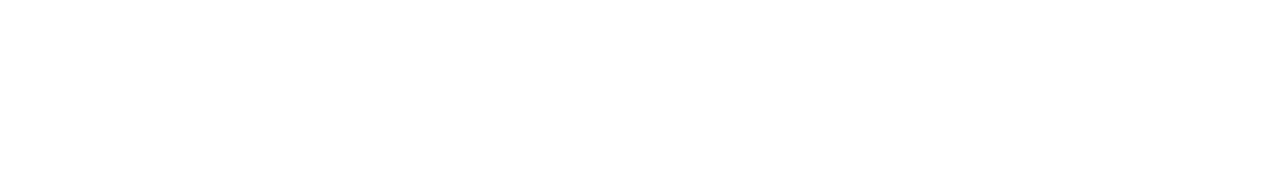
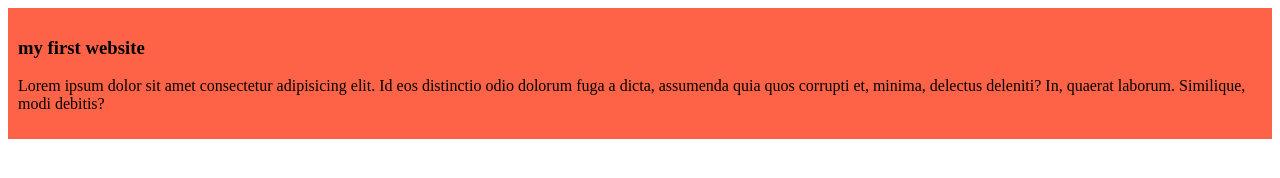
Before and after one commit to mobarak-06/my-simple-website, a plain HTML site: page index.html in a window 1280 px wide. Drawn offline with Linux system fonts and the light colour scheme.

Commit message:
added the first blog

```diff
--- a/index.html
+++ b/index.html
@@ -4,8 +4,12 @@
     <meta charset="UTF-8">
     <meta name="viewport" content="width=device-width, initial-scale=1.0">
     <title>my simple website</title>
+    <link rel="stylesheet" href="styles/blog.css"
 </head>
 <body>
-
+    <div>
+        <h3>my first website</h3>
+        <p>Lorem ipsum dolor sit amet consectetur adipisicing elit. Id eos distinctio odio dolorum fuga a dicta, assumenda quia quos corrupti et, minima, delectus deleniti? In, quaerat laborum. Similique, modi debitis?</p>
+    </div>
 </body>
 </html>
--- /dev/null
+++ b/styles/blog.css
@@ -0,0 +1,4 @@
+div{
+    background-color: tomato;
+    padding: 10px;
+}
```
